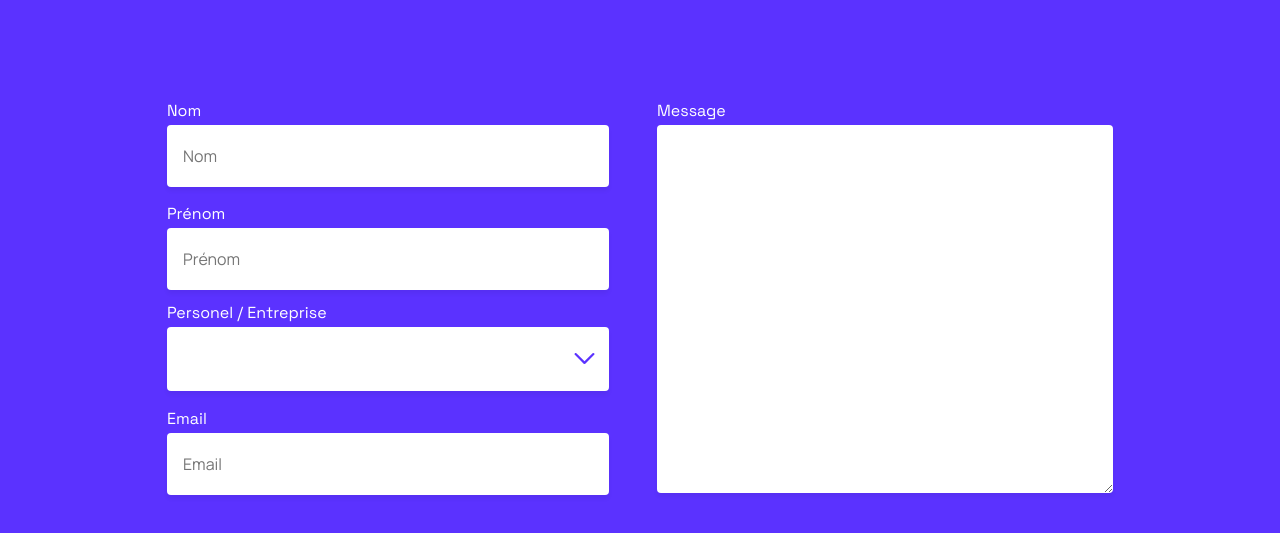
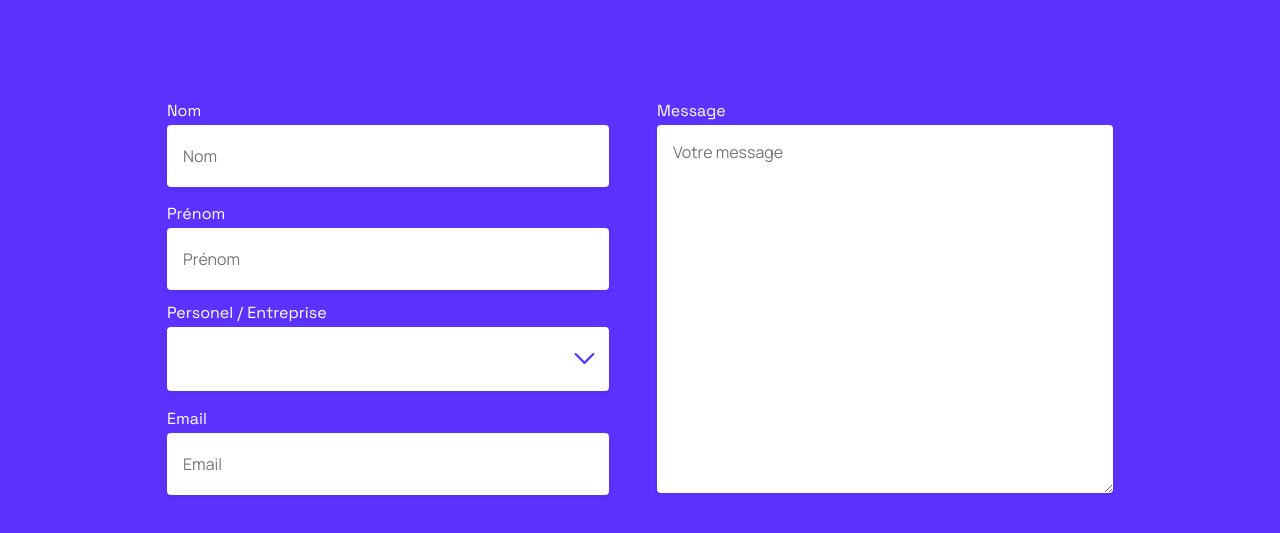
Before and after one commit to LuluShadel/724Events, a React (Create React App) app: page / in a window 1280 px wide. Shown: the part 5450-5983 px from the top of the page. Built offline with nearby package versions, Linux system fonts and the light colour scheme.

Commit message:
final commit

```diff
--- a/src/components/Field/index.js
+++ b/src/components/Field/index.js
@@ -22,7 +22,7 @@ const Field = ({ type = FIELD_TYPES.INPUT_TEXT, label, name, placeholder, fieldT
       );
       break;
     case FIELD_TYPES.TEXTAREA:
-      component = <textarea name={name} required data-testid="field-testid" />;
+      component = <textarea name={name} required data-testid="field-testid" placeholder={placeholder} />;
       break;
     default:
       component = (
--- a/src/containers/Form/index.js
+++ b/src/containers/Form/index.js
@@ -45,12 +45,12 @@ const Form = ({ onSuccess, onError }) => {
 
         </div>
         <div className="col">
-          <Field
-            placeholder="Indiquer votre message ici "
-            label="Message"
-            type={FIELD_TYPES.TEXTAREA}
-            required
-          />
+        <Field
+      placeholder="Votre message"
+      label="Message"
+      type={FIELD_TYPES.TEXTAREA}
+      required
+      />
         </div>
       </div>
     </form>
```
